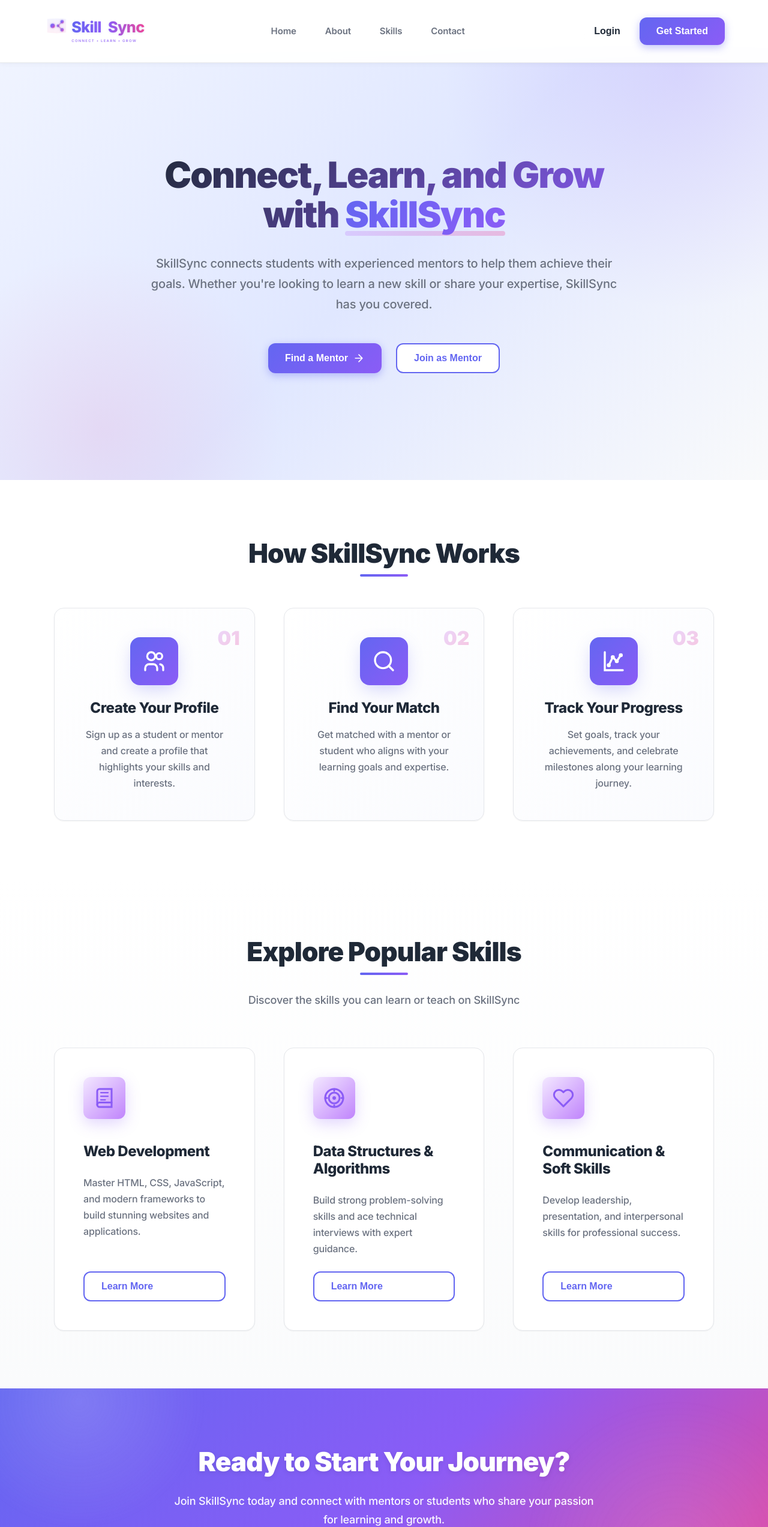
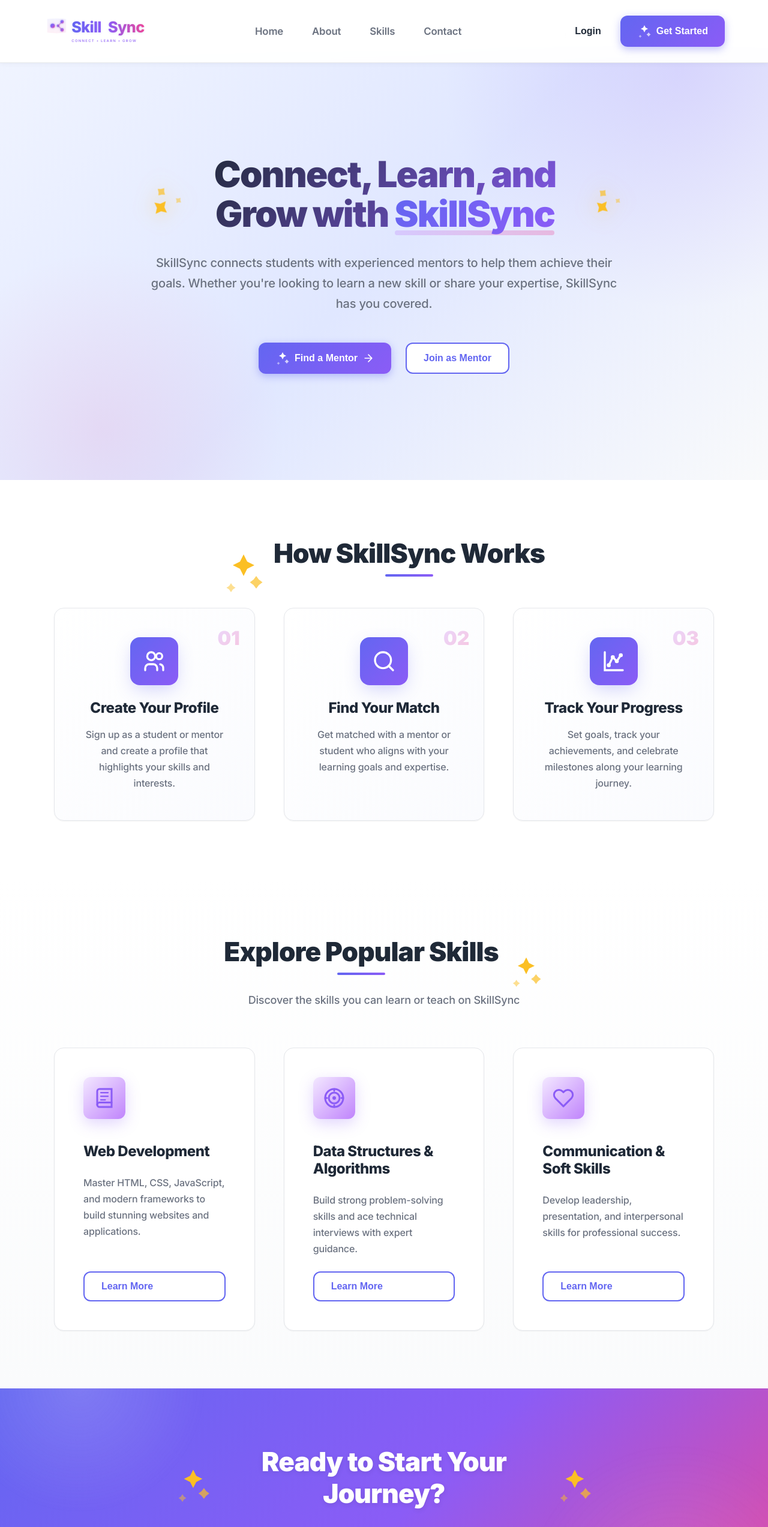
Before and after one commit to upasanaprabhakar/Skill-Sync, a Next.js app: page / in a window 1280 px wide. Shown: the top 2545 px of the page at 60% size. Built offline with nearby package versions, Linux system fonts and the light colour scheme; no server answers.

Commit message:
App Enhancements

```diff
--- a/app/page.js
+++ b/app/page.js
@@ -5,7 +5,7 @@ import { useRouter } from 'next/navigation';
 import styles from './page.module.css';
 import {
   Logo, UsersIcon, SearchIcon, ChartIcon, BookIcon, TargetIcon,
-  ArrowRightIcon, HeartIcon
+  ArrowRightIcon, HeartIcon, SparklesIcon
 } from './components/icons';
 
 export default function LandingPage() {
@@ -37,6 +37,7 @@ export default function LandingPage() {
               className="btn btn-primary"
               onClick={() => router.push('/register')}
             >
+              <SparklesIcon size={24} />
               Get Started
             </button>
           </div>
@@ -46,7 +47,11 @@ export default function LandingPage() {
       <section id="home" className={styles.hero}>
         <div className="container">
           <div className={styles.heroContent}>
-            <h1>Connect, Learn, and Grow with <span className={styles.highlight}>SkillSync</span></h1>
+            <div className={styles.heroTitleWrapper}>
+              <SparklesIcon size={48} className={styles.heroSparkle} />
+              <h1>Connect, Learn, and Grow with <span className={styles.highlight}>SkillSync</span></h1>
+              <SparklesIcon size={42} className={styles.heroSparkle} />
+            </div>
             <p>
               SkillSync connects students with experienced mentors to help them achieve
               their goals. Whether you're looking to learn a new skill or share your
@@ -57,6 +62,7 @@ export default function LandingPage() {
                 className="btn btn-primary"
                 onClick={() => router.push('/register')}
               >
+                <SparklesIcon size={24} />
                 Find a Mentor
                 <ArrowRightIcon size={20} />
               </button>
@@ -73,7 +79,10 @@ export default function LandingPage() {
 
       <section id="about" className={styles.howItWorks}>
         <div className="container">
-          <h2 className={styles.sectionTitle}>How SkillSync Works</h2>
+          <div className={styles.sectionTitleWrapper}>
+            <SparklesIcon size={36} />
+            <h2 className={styles.sectionTitle}>How SkillSync Works</h2>
+          </div>
           <div className={styles.stepsGrid}>
             <div className={styles.stepCard}>
               <div className={styles.stepIcon}>
@@ -116,7 +125,10 @@ export default function LandingPage() {
 
       <section id="skills" className={styles.exploreSkills}>
         <div className="container">
-          <h2 className={styles.sectionTitle}>Explore Popular Skills</h2>
+          <div className={styles.sectionTitleWrapper}>
+            <h2 className={styles.sectionTitle}>Explore Popular Skills</h2>
+            <SparklesIcon size={28} />
+          </div>
           <p className={styles.sectionSubtitle}>
             Discover the skills you can learn or teach on SkillSync
           </p>
@@ -170,7 +182,11 @@ export default function LandingPage() {
       <section className={styles.ctaBanner}>
         <div className="container">
           <div className={styles.ctaContent}>
-            <h2>Ready to Start Your Journey?</h2>
+            <div className={styles.ctaTitleWrapper}>
+              <SparklesIcon size={32} />
+              <h2>Ready to Start Your Journey?</h2>
+              <SparklesIcon size={32} />
+            </div>
             <p>
               Join SkillSync today and connect with mentors or students who share
               your passion for learning and growth.
@@ -180,6 +196,7 @@ export default function LandingPage() {
                 className="btn btn-primary"
                 onClick={() => router.push('/register')}
               >
+                <SparklesIcon size={20} />
                 Join as Mentor
                 <ArrowRightIcon size={20} />
               </button>
--- a/app/page.module.css
+++ b/app/page.module.css
@@ -44,7 +44,7 @@
   text-decoration: none;
   color: var(--text-secondary);
   font-weight: 600;
-  font-size: 0.9375rem;
+  font-size: 1.05rem;
   transition: color 0.3s ease;
   position: relative;
   letter-spacing: -0.01em;
@@ -644,3 +644,90 @@
     width: 180px;
   }
 }
+
+.heroSparkle, .cardSparkle {
+  color: #fbbf24;
+  animation: sparkle 2s ease-in-out infinite;
+}
+
+@keyframes sparkle {
+  0%, 100% { opacity: 1; transform: scale(1); }
+  50% { opacity: 0.5; transform: scale(1.2); }
+}
+
+.sectionTitleWrapper, .heroTitleWrapper, .ctaTitleWrapper {
+  display: flex;
+  align-items: center;
+  gap: 1rem;
+  justify-content: center;
+}
+
+/* Add these styles to your page.module.css file */
+
+/* Hero sparkles - largest */
+.heroSparkle {
+  transform: scale(2.5);
+  display: inline-block;
+  margin: 0 20px;
+  color: #fbbf24;
+  animation: sparkleGlow 2s ease-in-out infinite;
+}
+
+/* Section title sparkles */
+.sectionTitleWrapper svg {
+  transform: scale(2);
+  display: inline-block;
+  margin: 0 16px;
+  color: #fbbf24;
+}
+
+/* Card sparkles in skill cards */
+.cardSparkle {
+  transform: scale(1.8);
+  display: inline-block;
+  margin-left: 12px;
+  color: #fbbf24;
+  animation: sparkleGlow 2s ease-in-out infinite;
+}
+
+/* CTA banner sparkles */
+.ctaTitleWrapper svg {
+  transform: scale(2.2);
+  display: inline-block;
+  margin: 0 18px;
+  color: #fbbf24;
+}
+
+/* Button sparkles */
+.btn svg {
+  transform: scale(1.5);
+  display: inline-block;
+  margin: 0 8px;
+}
+
+/* Sparkle glow animation */
+@keyframes sparkleGlow {
+  0%, 100% {
+    opacity: 1;
+    filter: drop-shadow(0 0 8px rgba(251, 191, 36, 0.6));
+  }
+  50% {
+    opacity: 0.7;
+    filter: drop-shadow(0 0 12px rgba(251, 191, 36, 0.8));
+  }
+}
+
+/* Optional: Add rotation animation */
+@keyframes sparkleRotate {
+  0% {
+    transform: scale(2) rotate(0deg);
+  }
+  100% {
+    transform: scale(2) rotate(360deg);
+  }
+}
+
+/* Apply rotation to hero sparkles (optional) */
+.heroSparkle {
+  animation: sparkleGlow 2s ease-in-out infinite, sparkleRotate 10s linear infinite;
+}
```
